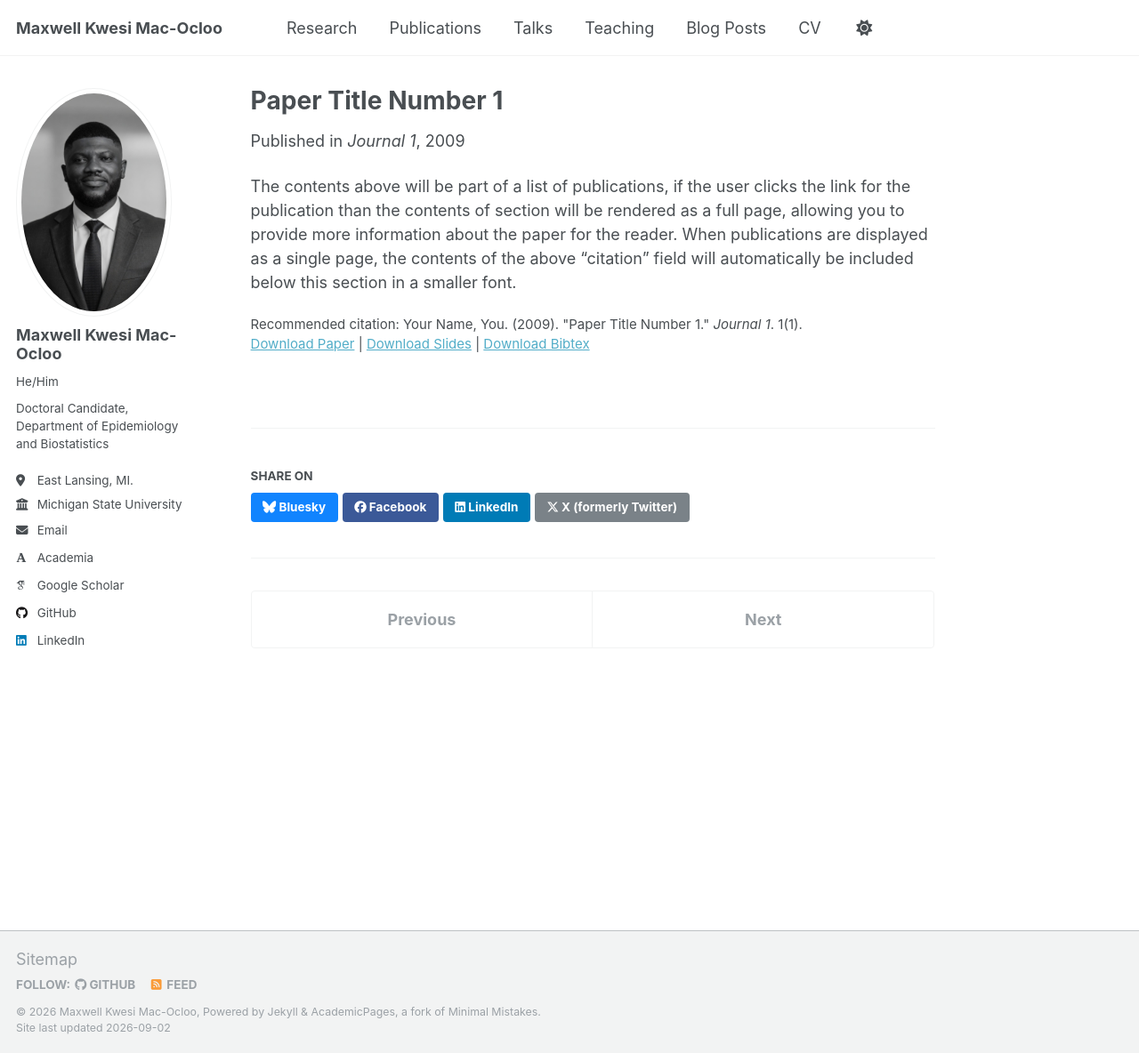
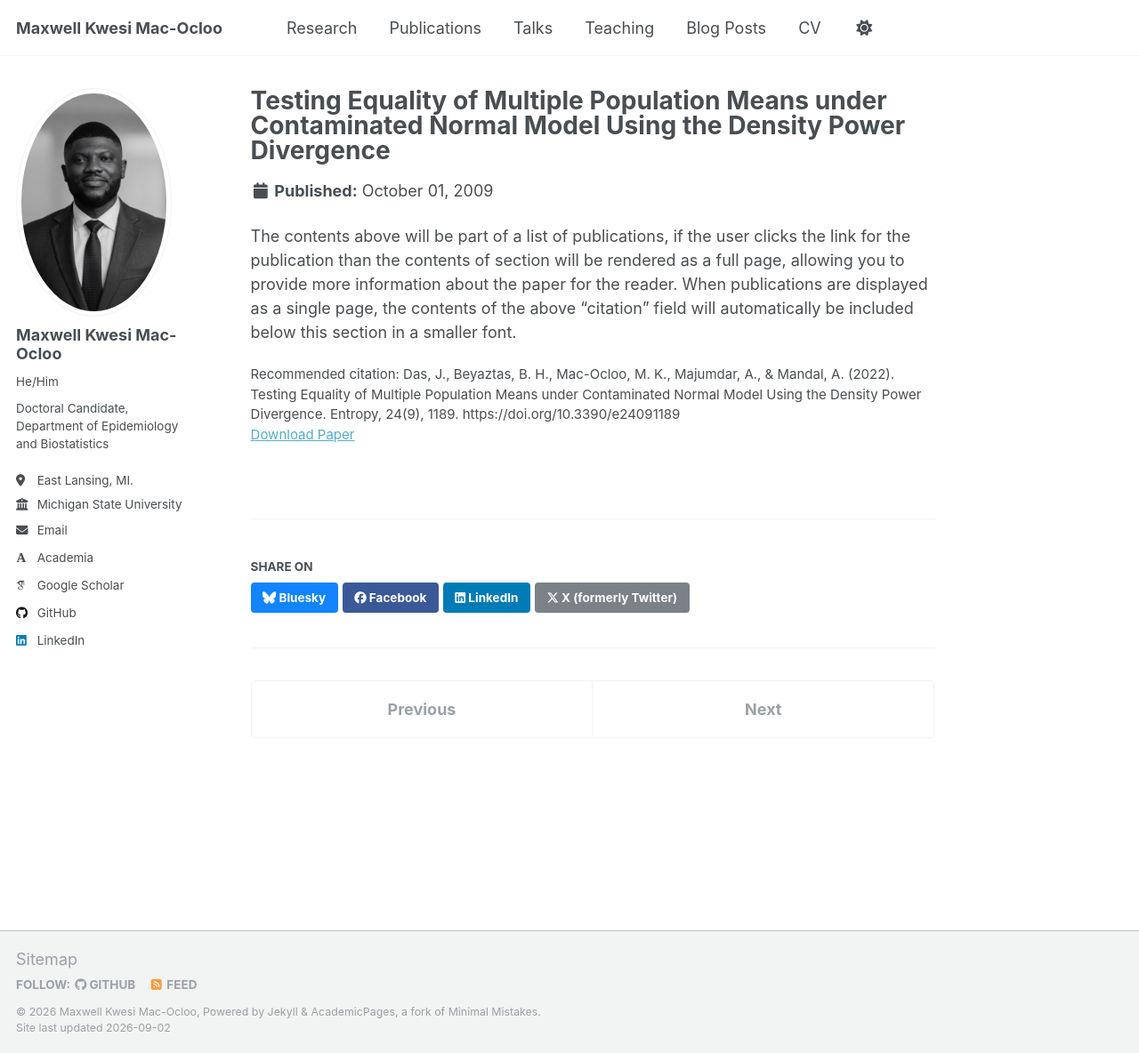
Before and after one commit to MaxwellMacocloo/maxwellmacocloo.github.io, a Jekyll site: the page built from _publications/2009-10-01-paper-title-number-1.md, in a window 1280 px wide and 1184 px high. Shown: the whole window at 89% size. Built offline with Jekyll 4.4.1, drawn with Linux system fonts in a browser that asks for light colours; some web fonts are replaced.

Commit message:
Revise publication entry for Paper Title Number 1
Updated publication details for 'Paper Title Number 1' to reflect new title, permalink, year, and citation information.

```diff
--- a/_publications/2009-10-01-paper-title-number-1.md
+++ b/_publications/2009-10-01-paper-title-number-1.md
@@ -1,14 +1,11 @@
 ---
-title: "Paper Title Number 1"
+title: "Testing Equality of Multiple Population Means under Contaminated Normal Model Using the Density Power Divergence"
 collection: publications
 category: manuscripts
-permalink: /publication/2009-10-01-paper-title-number-1
-excerpt: 'This paper is about the number 1. The number 2 is left for future work.'
-date: 2009-10-01
-venue: 'Journal 1'
-slidesurl: 'https://academicpages.github.io/files/slides1.pdf'
-paperurl: 'https://academicpages.github.io/files/paper1.pdf'
-bibtexurl: 'https://academicpages.github.io/files/bibtex1.bib'
-citation: 'Your Name, You. (2009). &quot;Paper Title Number 1.&quot; <i>Journal 1</i>. 1(1).'
+permalink: /publication/2022-07-29-testing-equality-multiple-population-means-dpd
+
+year: 2022
+paperurl: 'https://doi.org/10.3390/e24091189'
+citation: 'Das, J., Beyaztas, B. H., Mac-Ocloo, M. K., Majumdar, A., & Mandal, A. (2022). Testing Equality of Multiple Population Means under Contaminated Normal Model Using the Density Power Divergence. Entropy, 24(9), 1189. https://doi.org/10.3390/e24091189'
 ---
 The contents above will be part of a list of publications, if the user clicks the link for the publication than the contents of section will be rendered as a full page, allowing you to provide more information about the paper for the reader. When publications are displayed as a single page, the contents of the above "citation" field will automatically be included below this section in a smaller font.
```
